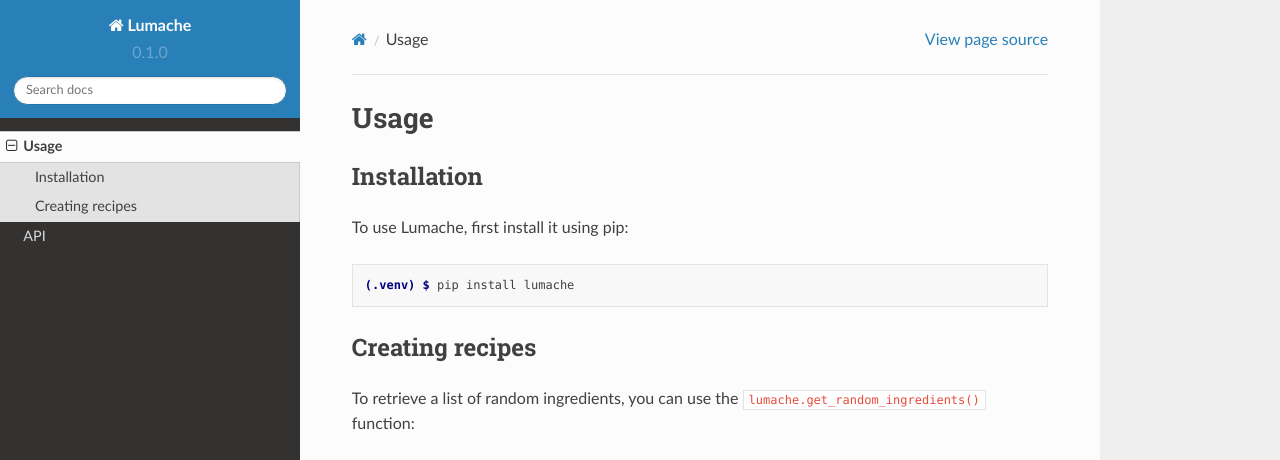
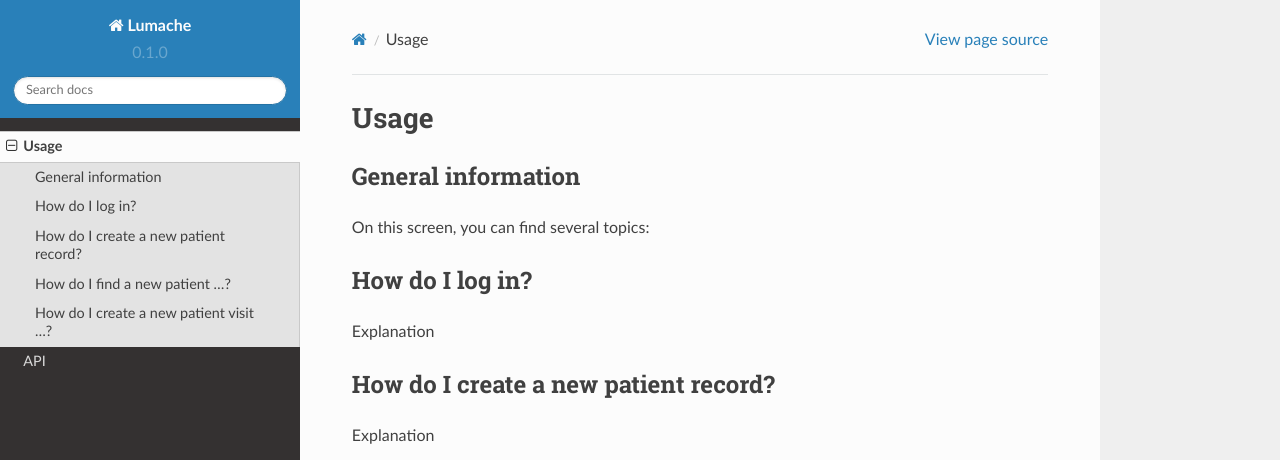
Before and after one commit to SWijnands01/PCN, a Sphinx documentation site: the page built from docs/source/usage.rst, in a window 1280 px wide and 1095 px high. Shown: the top 460 px of the window. Built offline with Sphinx 7.4.7 and the Read the Docs theme 2.0.0, drawn with Linux system fonts in a browser that asks for light colours; some of the changed text lies outside the part shown; grey boxes are pictures that could not be loaded.

Commit message:
Update usage.rst

```diff
--- a/docs/source/usage.rst
+++ b/docs/source/usage.rst
@@ -2,32 +2,35 @@ Usage
 =====
 
 .. _installation:
+.. _step-by-step walkthrough:
 
-Installation
+General information
 ------------
 
-To use Lumache, first install it using pip:
+On this screen, you can find several topics:
 
-.. code-block:: console
+How do I log in?
+----------------
+Explanation
 
-   (.venv) $ pip install lumache
+How do I create a new patient record?
+----------------
+Explanation
 
-Creating recipes
+How do I find a new patient ...?
 ----------------
 
-To retrieve a list of random ingredients,
-you can use the ``lumache.get_random_ingredients()`` function:
+*...who is visiting today?*
+Explanation
 
-.. autofunction:: lumache.get_random_ingredients
+*... who will visit another day?*
+Explanation
 
-The ``kind`` parameter should be either ``"meat"``, ``"fish"``,
-or ``"veggies"``. Otherwise, :py:func:`lumache.get_random_ingredients`
-will raise an exception.
+How do I create a new patient visit ...?
+----------------
 
-.. autoexception:: lumache.InvalidKindError
+*... for the first visit?*
+Explanation
 
-For example:
-
->>> import lumache
->>> lumache.get_random_ingredients()
-['shells', 'gorgonzola', 'parsley']
+*... for a subsequent visit?*
+Explanation
```
